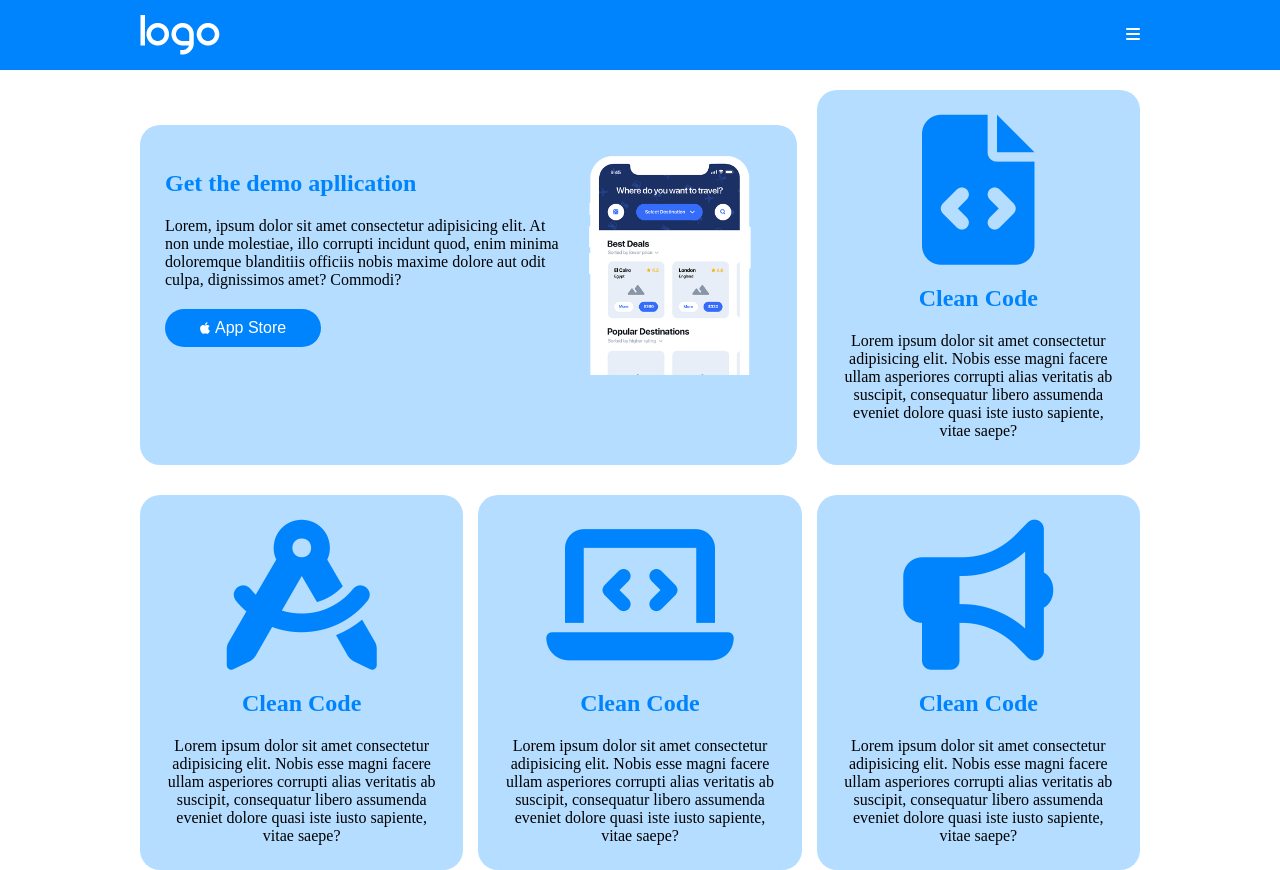
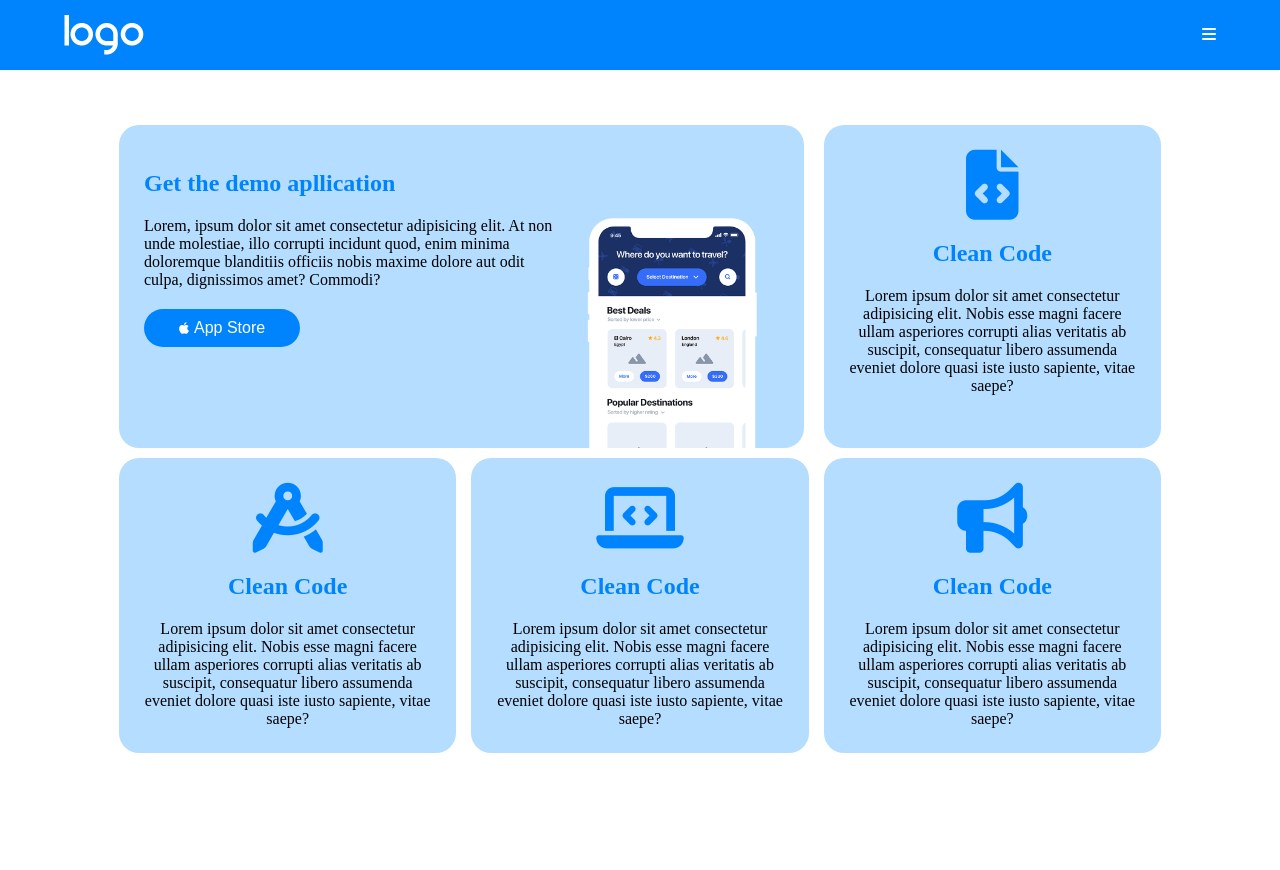
Before and after one commit to asafcastigliano/htmlcss-responsive-layout, a plain HTML site: page index.html in a window 1280 px wide. After the commit the page ends 808 px from the top, so only its background shows below. Drawn offline with Linux system fonts and the light colour scheme.

Commit message:
finito demo

```diff
--- a/css/style.css
+++ b/css/style.css
@@ -2,6 +2,13 @@
     margin: 0;
     padding: 0;
     box-sizing: border-box;
+}
+
+body{
+    margin: 100%;
+    margin: 0;
+    padding: 0;
+    overflow-x: hidden;
 }
 
 header{
@@ -24,7 +31,7 @@ header{
 }
 
 .width{
-    max-width: 295px;
+    max-width: 90%;
     margin: 0 auto;
 }
 
@@ -111,27 +118,56 @@ header{
     font-size: larger;
 }
 
-/* desktop */
-@media  screen and (min-width: 1200px) {
+.justify-between{
+    justify-content: space-between;
+    display: flex;
+}
+
+@media screen and (min-width: 780px){
+
     .width{
-        max-width: 1000px;
+        max-width: 90%;
+        margin: 0 auto;
     }
 
     .demo .row{
+        margin: 55px;
         gap: 10px;
         justify-content: space-between;
     }
 
     .demo .col-66{
+        margin: 0;
         width: calc((100% / 3) * 2 - 10px);
     }
 
     .demo .col-33{
+        margin: 0;
         width: calc(100% / 3 - 10px);
     }
+}
 
-    .demo .col-33:first-child{
+/* desktop */
+@media  screen and (min-width: 1200px) {
+    .width{
+        max-width: 90%;
+        margin: 0 auto;
+    }
+
+    .demo .row{
         margin-top: 55px;
+        gap: 10px;
+        justify-content: space-between;
+    }
+
+    .demo .col-66{
+        margin: 0;
+        width: calc((100% / 3) * 2 - 10px);
+    }
+
+    .demo .col-33{
+        margin: 0;
+        width: calc(100% / 3 - 10px);
     }
 
     .demo .col-66 .content{
@@ -142,12 +178,18 @@ header{
         display: flex;
     }
 
-    .demo .col-66 .content .div-66{
+    .demo .div-66{
         width: calc((100% / 3) * 2);
+        min-height: 298px;
     }
 
-    .demo .col-66 .content .div-33{
+    .demo .div-33{
         width: calc(100% / 3);
-        align-items: end;
+        height: 100%;
+        align-self: end;
+    }
+
+    .demo .icon{
+        font-size: 70px;
     }
 }
--- a/index.html
+++ b/index.html
@@ -24,7 +24,7 @@
     </header>
     <main>
         <section class="demo">
-            <div class="container width">
+            <div class="container width justify-between">
                 <div class="row">
                     <div class="col-66">
                         <div class="content">
```
